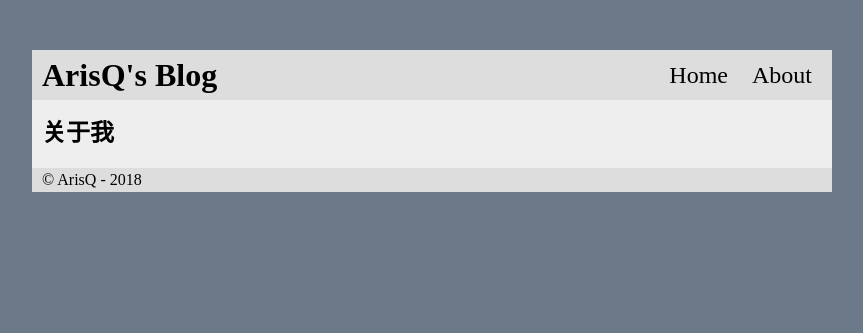
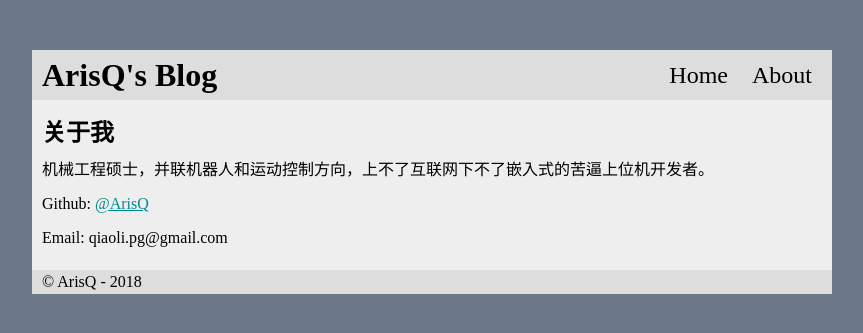
Before and after one commit to ArisQ/arisq.github.io, a Jekyll site: the page built from about.md, in a window 1280 px wide. Shown: the top 333 px of the page, without its empty margins (208-1071 px from the left). Built offline with Jekyll 4.4.1, drawn with Linux system fonts in a browser that asks for light colours; comment, search, counter and statistics services are not loaded; our own code applies the rules of GitHub Pages for plain Markdown files.

Commit message:
添加个人介绍

```diff
--- a/about.md
+++ b/about.md
@@ -3,3 +3,9 @@ layout: default
 ---
 
 ## 关于我
+
+机械工程硕士，并联机器人和运动控制方向，上不了互联网下不了嵌入式的苦逼上位机开发者。
+
+Github: [@ArisQ](https://github.com/ArisQ)
+
+Email: qiaoli.pg@gmail.com
```
